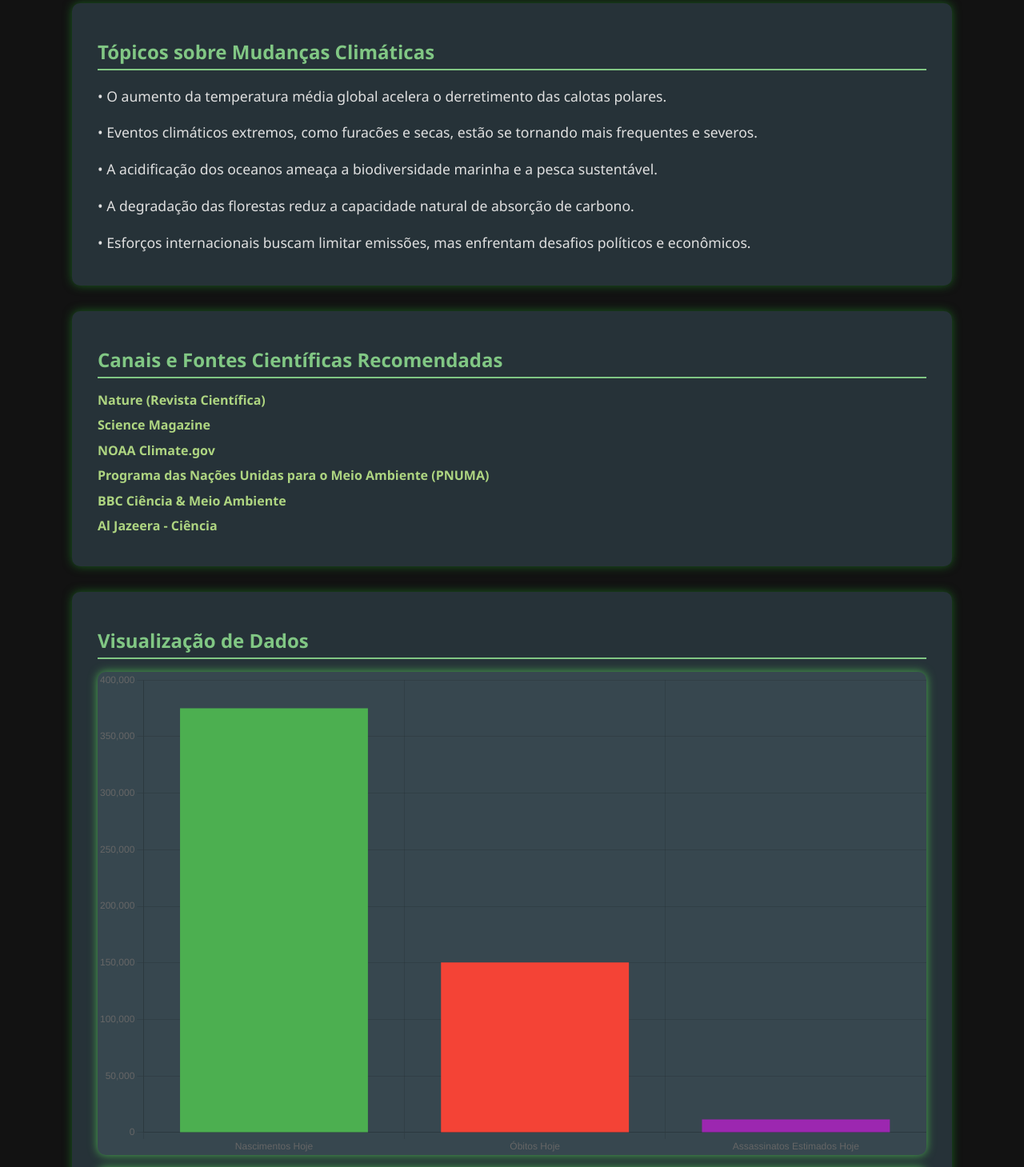
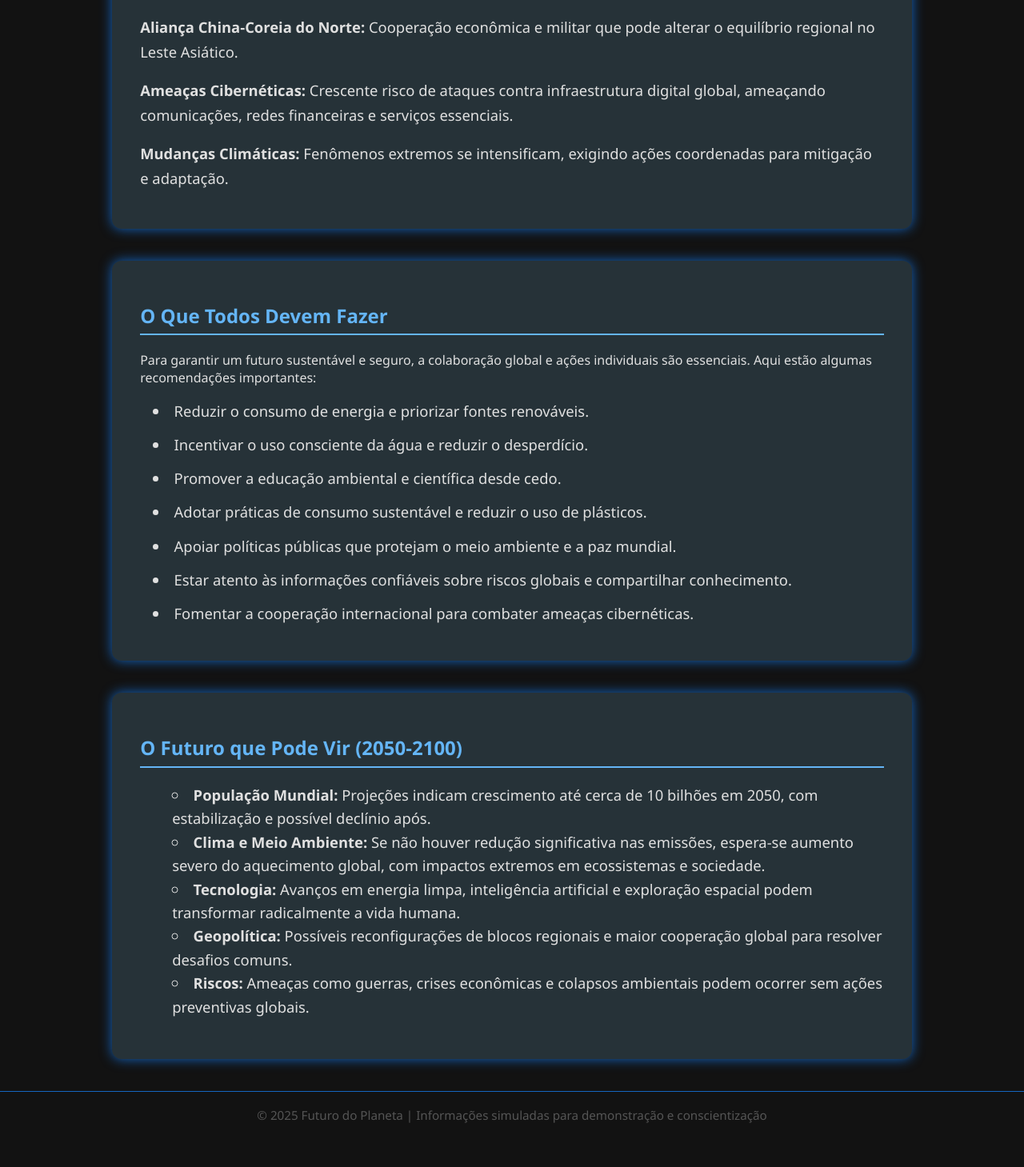
Before and after one commit to joafine00/unknow, a plain HTML site: page index.html in a window 1280 px wide. Shown: the part 781-2240 px from the top of the page at 80% size. After the commit the page ends 2204 px from the top, so only its background shows below. Drawn offline with nearby package versions, Linux system fonts and the light colour scheme.

Commit message:
Update index.html

```diff
--- a/index.html
+++ b/index.html
@@ -3,7 +3,7 @@
 <head>
 <meta charset="UTF-8" />
 <meta name="viewport" content="width=device-width, initial-scale=1" />
-<title>Dashboard Ciência & Geografia - Atualização em Tempo Real</title>
+<title>Futuro do Planeta - Ciência, Geografia e Ações Globais</title>
 <style>
   body {
     font-family: 'Segoe UI', Tahoma, Geneva, Verdana, sans-serif;
@@ -13,90 +13,84 @@
     padding: 0;
   }
   header {
-    background: #2e7d32;
-    padding: 1rem 2rem;
+    background: #1e88e5;
+    padding: 1.5rem 2rem;
     text-align: center;
-    font-size: 2rem;
+    font-size: 2.2rem;
     font-weight: 700;
-    color: #a5d6a7;
+    color: #bbdefb;
+    letter-spacing: 1px;
   }
   main {
-    max-width: 1100px;
+    max-width: 1000px;
     margin: 2rem auto;
-    padding: 0 1rem;
+    padding: 0 1.2rem;
   }
   section {
     background: #263238;
-    border-radius: 10px;
-    margin-bottom: 2rem;
-    padding: 1.5rem 2rem;
-    box-shadow: 0 0 12px #1b5e20;
+    border-radius: 12px;
+    margin-bottom: 2.5rem;
+    padding: 2rem 2.2rem;
+    box-shadow: 0 0 15px #1565c0;
   }
   h2 {
-    color: #81c784;
-    margin-bottom: 1rem;
-    border-bottom: 2px solid #81c784;
-    padding-bottom: 0.3rem;
+    color: #64b5f6;
+    margin-bottom: 1.2rem;
+    border-bottom: 2px solid #64b5f6;
+    padding-bottom: 0.4rem;
   }
   .stats-grid {
     display: grid;
     grid-template-columns: repeat(auto-fit,minmax(220px,1fr));
-    gap: 1.5rem;
+    gap: 1.7rem;
   }
   .stat-card {
     background: #37474f;
-    border-radius: 8px;
-    padding: 1rem;
-    box-shadow: 0 0 10px #4caf50;
+    border-radius: 10px;
+    padding: 1.3rem 1.5rem;
+    box-shadow: 0 0 15px #42a5f5;
     text-align: center;
   }
   .stat-card p {
     margin: 0;
-    font-size: 1.2rem;
-    color: #aed581;
+    font-size: 1.25rem;
+    color: #90caf9;
   }
   .stat-card h3 {
-    margin: 0.3rem 0 0 0;
-    font-size: 1.7rem;
+    margin: 0.4rem 0 0 0;
+    font-size: 2.1rem;
     font-weight: 700;
-    color: #c5e1a5;
+    color: #bbdefb;
     font-variant-numeric: tabular-nums;
   }
   .text-block p {
-    font-size: 1.1rem;
-    line-height: 1.6;
+    font-size: 1.15rem;
+    line-height: 1.65;
     margin-bottom: 1rem;
   }
-  .links-list {
-    list-style: none;
-    padding-left: 0;
+  .recommendations ul {
+    list-style: disc inside;
+    margin: 0;
+    padding-left: 1rem;
+    font-size: 1.15rem;
+    line-height: 1.6;
   }
-  .links-list li {
-    margin-bottom: 0.6rem;
+  .recommendations ul li {
+    margin-bottom: 0.8rem;
   }
-  .links-list a {
-    color: #aed581;
-    text-decoration: none;
-    font-weight: 600;
-  }
-  .links-list a:hover {
-    text-decoration: underline;
-  }
-  canvas {
-    background: #37474f;
-    border-radius: 10px;
-    box-shadow: 0 0 12px #4caf50;
-    margin-top: 1rem;
-    max-width: 100%;
-    height: auto !important;
+  .future-scenarios ul {
+    list-style: circle inside;
+    font-size: 1.15rem;
+    line-height: 1.6;
   }
   footer {
     text-align: center;
     color: #555;
-    font-size: 0.9rem;
-    padding: 1rem 0;
+    font-size: 0.95rem;
+    padding: 1.2rem 0;
+    border-top: 1px solid #1565c0;
   }
-  @media(max-width: 600px){
+  @media(max-width: 600px) {
     .stats-grid {
       grid-template-columns: 1fr;
     }
@@ -104,11 +98,14 @@
 </style>
 </head>
 <body>
-<header>Dashboard Ciência & Geografia - Atualização em Tempo Real</header>
+
+<header>Futuro do Planeta - Ciência, Geografia e Ações Globais</header>
+
 <main>
 
+<!-- Estatísticas Globais -->
 <section>
-  <h2>Estatísticas Globais (Atualizadas em tempo real)</h2>
+  <h2>Estatísticas Globais em Tempo Real</h2>
   <div class="stats-grid">
     <div class="stat-card">
       <p>🌍 População Mundial</p>
@@ -129,52 +126,50 @@
   </div>
 </section>
 
+<!-- Eventos Globais Atuais -->
 <section>
-  <h2>Eventos Geopolíticos e Científicos Atuais</h2>
+  <h2>Eventos e Riscos Globais Atuais</h2>
   <div class="text-block">
-    <p><strong>Conflito Rússia-Ucrânia:</strong> Impacto global em segurança e estabilidade política, com possível escalada envolvendo alianças militares internacionais.</p>
-    <p><strong>Aliança China-Coreia do Norte:</strong> Cooperação crescente que pode alterar a balança de poder no Leste Asiático.</p>
-    <p><strong>Ameaças Cibernéticas:</strong> Ataques em infraestruturas críticas vêm aumentando, ameaçando comunicação e serviços globais.</p>
-    <p><strong>Avanços Científicos:</strong> Novas tecnologias em energias renováveis e modelos climáticos melhoram previsão e mitigação dos impactos ambientais.</p>
+    <p><strong>Conflitos Geopolíticos:</strong> A tensão entre Rússia e Ucrânia permanece um ponto crítico, com potenciais repercussões globais, especialmente em alianças militares e segurança.</p>
+    <p><strong>Aliança China-Coreia do Norte:</strong> Cooperação econômica e militar que pode alterar o equilíbrio regional no Leste Asiático.</p>
+    <p><strong>Ameaças Cibernéticas:</strong> Crescente risco de ataques contra infraestrutura digital global, ameaçando comunicações, redes financeiras e serviços essenciais.</p>
+    <p><strong>Mudanças Climáticas:</strong> Fenômenos extremos se intensificam, exigindo ações coordenadas para mitigação e adaptação.</p>
   </div>
 </section>
 
-<section>
-  <h2>Tópicos sobre Mudanças Climáticas</h2>
-  <div class="text-block">
-    <p>• O aumento da temperatura média global acelera o derretimento das calotas polares.</p>
-    <p>• Eventos climáticos extremos, como furacões e secas, estão se tornando mais frequentes e severos.</p>
-    <p>• A acidificação dos oceanos ameaça a biodiversidade marinha e a pesca sustentável.</p>
-    <p>• A degradação das florestas reduz a capacidade natural de absorção de carbono.</p>
-    <p>• Esforços internacionais buscam limitar emissões, mas enfrentam desafios políticos e econômicos.</p>
-  </div>
-</section>
-
-<section>
-  <h2>Canais e Fontes Científicas Recomendadas</h2>
-  <ul class="links-list">
-    <li><a href="https://www.nature.com/" target="_blank" rel="noopener">Nature (Revista Científica)</a></li>
-    <li><a href="https://www.sciencemag.org/" target="_blank" rel="noopener">Science Magazine</a></li>
-    <li><a href="https://www.climate.gov/" target="_blank" rel="noopener">NOAA Climate.gov</a></li>
-    <li><a href="https://www.unep.org/" target="_blank" rel="noopener">Programa das Nações Unidas para o Meio Ambiente (PNUMA)</a></li>
-    <li><a href="https://www.bbc.com/portuguese/topics/cyx5krnw38vt" target="_blank" rel="noopener">BBC Ciência & Meio Ambiente</a></li>
-    <li><a href="https://www.aljazeera.com/tag/science/" target="_blank" rel="noopener">Al Jazeera - Ciência</a></li>
+<!-- O Que Todos Podem Fazer -->
+<section class="recommendations">
+  <h2>O Que Todos Devem Fazer</h2>
+  <p>Para garantir um futuro sustentável e seguro, a colaboração global e ações individuais são essenciais. Aqui estão algumas recomendações importantes:</p>
+  <ul>
+    <li>Reduzir o consumo de energia e priorizar fontes renováveis.</li>
+    <li>Incentivar o uso consciente da água e reduzir o desperdício.</li>
+    <li>Promover a educação ambiental e científica desde cedo.</li>
+    <li>Adotar práticas de consumo sustentável e reduzir o uso de plásticos.</li>
+    <li>Apoiar políticas públicas que protejam o meio ambiente e a paz mundial.</li>
+    <li>Estar atento às informações confiáveis sobre riscos globais e compartilhar conhecimento.</li>
+    <li>Fomentar a cooperação internacional para combater ameaças cibernéticas.</li>
   </ul>
 </section>
 
-<section>
-  <h2>Visualização de Dados</h2>
-  <canvas id="birthDeathChart" width="600" height="350"></canvas>
-  <canvas id="riskChart" width="600" height="350"></canvas>
+<!-- Cenários Futuros (2050-2100) -->
+<section class="future-scenarios">
+  <h2>O Futuro que Pode Vir (2050-2100)</h2>
+  <ul>
+    <li><strong>População Mundial:</strong> Projeções indicam crescimento até cerca de 10 bilhões em 2050, com estabilização e possível declínio após.</li>
+    <li><strong>Clima e Meio Ambiente:</strong> Se não houver redução significativa nas emissões, espera-se aumento severo do aquecimento global, com impactos extremos em ecossistemas e sociedade.</li>
+    <li><strong>Tecnologia:</strong> Avanços em energia limpa, inteligência artificial e exploração espacial podem transformar radicalmente a vida humana.</li>
+    <li><strong>Geopolítica:</strong> Possíveis reconfigurações de blocos regionais e maior cooperação global para resolver desafios comuns.</li>
+    <li><strong>Riscos:</strong> Ameaças como guerras, crises econômicas e colapsos ambientais podem ocorrer sem ações preventivas globais.</li>
+  </ul>
 </section>
 
 </main>
 
-<footer>© 2025 Dashboard Ciência & Geografia | Dados simulados para demonstração</footer>
+<footer>© 2025 Futuro do Planeta | Informações simuladas para demonstração e conscientização</footer>
 
-<script src="https://cdn.jsdelivr.net/npm/chart.js"></script>
 <script>
-  // Valores base (simulados)
+  // Valores base simulados
   const baseValues = {
     population: 7900000000,
     deaths: 150000,
@@ -182,35 +177,27 @@
     murders: 12000
   };
 
-  // Limites de variação em %
   const variationLimits = {
-    population: 0.0001,  // quase estável
+    population: 0.0001,
     deaths: 0.01,
     births: 0.015,
     murders: 0.02
   };
 
-  // Valores atuais, iniciados baseados no baseValues
   let currentValues = {...baseValues};
 
-  // Elementos para atualizar
   const populationEl = document.getElementById('population');
   const deathsEl = document.getElementById('deaths');
   const birthsEl = document.getElementById('births');
   const murdersEl = document.getElementById('murders');
 
-  // Função para atualizar o número no elemento
   function updateDisplay(el, value) {
     el.textContent = Math.round(value).toLocaleString('pt-BR');
   }
 
-  // Função para variar valor com limite positivo e negativo
   function varyValue(base, current, limit) {
-    // Varia um valor percentual em torno do base dentro do limite
-    // Gerar variação pequena aleatória, positiva ou negativa
     let variation = (Math.random() * 2 - 1) * limit * base;
     let next = current + variation;
-    // Limitar para não sair muito do base ± 3 * limit * base
     let min = base - 3 * limit * base;
     let max = base + 3 * limit * base;
     if(next < min) next = min;
@@ -218,7 +205,6 @@
     return next;
   }
 
-  // Atualizar valores em loop a cada 1 segundo
   setInterval(() => {
     currentValues.population = varyValue(baseValues.population, currentValues.population, variationLimits.population);
     currentValues.deaths = varyValue(baseValues.deaths, currentValues.deaths, variationLimits.deaths);
@@ -229,69 +215,8 @@
     updateDisplay(deathsEl, currentValues.deaths);
     updateDisplay(birthsEl, currentValues.births);
     updateDisplay(murdersEl, currentValues.murders);
+  }, 1000);
+</script>
 
-    // Atualizar os gráficos
-    birthDeathChart.data.datasets[0].data = [
-      currentValues.births,
-      currentValues.deaths,
-      currentValues.murders
-    ];
-    birthDeathChart.update();
-  }, 1000);
-
-  // Gráfico Nascimentos vs Óbitos
-  const ctx1 = document.getElementById('birthDeathChart').getContext('2d');
-  const birthDeathChart = new Chart(ctx1, {
-    type: 'bar',
-    data: {
-      labels: ['Nascimentos Hoje', 'Óbitos Hoje', 'Assassinatos Estimados Hoje'],
-      datasets: [{
-        label: 'Número de Pessoas',
-        data: [baseValues.births, baseValues.deaths, baseValues.murders],
-        backgroundColor: ['#4caf50', '#f44336', '#9c27b0']
-      }]
-    },
-    options: {
-      responsive: true,
-      animation: { duration: 500 },
-      scales: {
-        y: { beginAtZero: true }
-      },
-      plugins: {
-        legend: { display: false }
-      }
-    }
-  });
-
-  // Gráfico Radar de Riscos Geopolíticos e Climáticos
-  const ctx2 = document.getElementById('riskChart').getContext('2d');
-  const riskChart = new Chart(ctx2, {
-    type: 'radar',
-    data: {
-      labels: ['Europa Oriental', 'Leste Asiático', 'Mudanças Climáticas', 'Cibersegurança', 'Estabilidade Global'],
-      datasets: [{
-        label: 'Nível de Risco (0-10)',
-        data: [8, 7, 9, 8, 7],
-        backgroundColor: 'rgba(67,160,71,0.4)',
-        borderColor: '#43a047',
-        pointBackgroundColor: '#388e3c',
-        fill: true
-      }]
-    },
-    options: {
-      responsive: true,
-      scales: {
-        r: {
-          beginAtZero: true,
-          max: 10,
-          ticks: { stepSize: 1 }
-        }
-      },
-      plugins: {
-        legend: { position: 'top' }
-      }
-    }
-  });
-</script>
 </body>
 </html>
```
